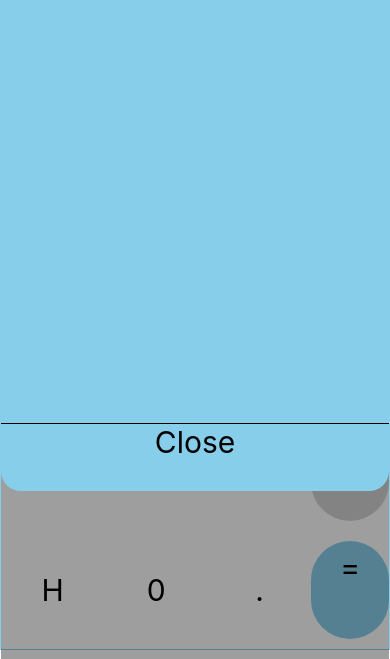
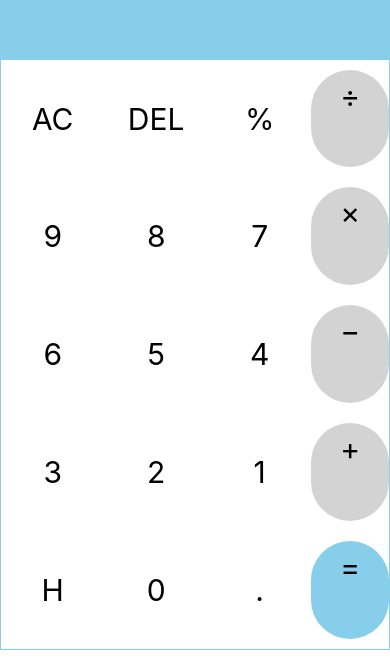
Before and after one commit to D-Coder135/CalC-App_React-Native, a React Native app: screen / in a window 390 px wide. Shown: the part 194-853 px from the top of the page. Built offline with nearby package versions, Linux system fonts and the light colour scheme.

Commit message:
fetch the isHistoryVisible state variable attribute inside the render() function

```diff
--- a/components/Calculator.js
+++ b/components/Calculator.js
@@ -103,6 +103,7 @@ class Calculator extends Component {
         const {
             expression,
             result,
+            isHistoryVisible
         } = this.state
 
         return(
@@ -112,9 +113,13 @@ class Calculator extends Component {
                 expression = {expression}
                 result = {result}
                 />
+
+                { isHistoryVisible ?
                 <View style = {styles.historyWrapper}>
                     <History />
                 </View>
+                : null }
+
                 <Buttons
                 getExpressionValue = {this.getExpressionValue}
                 clearAll = {this.clearAll}
```
